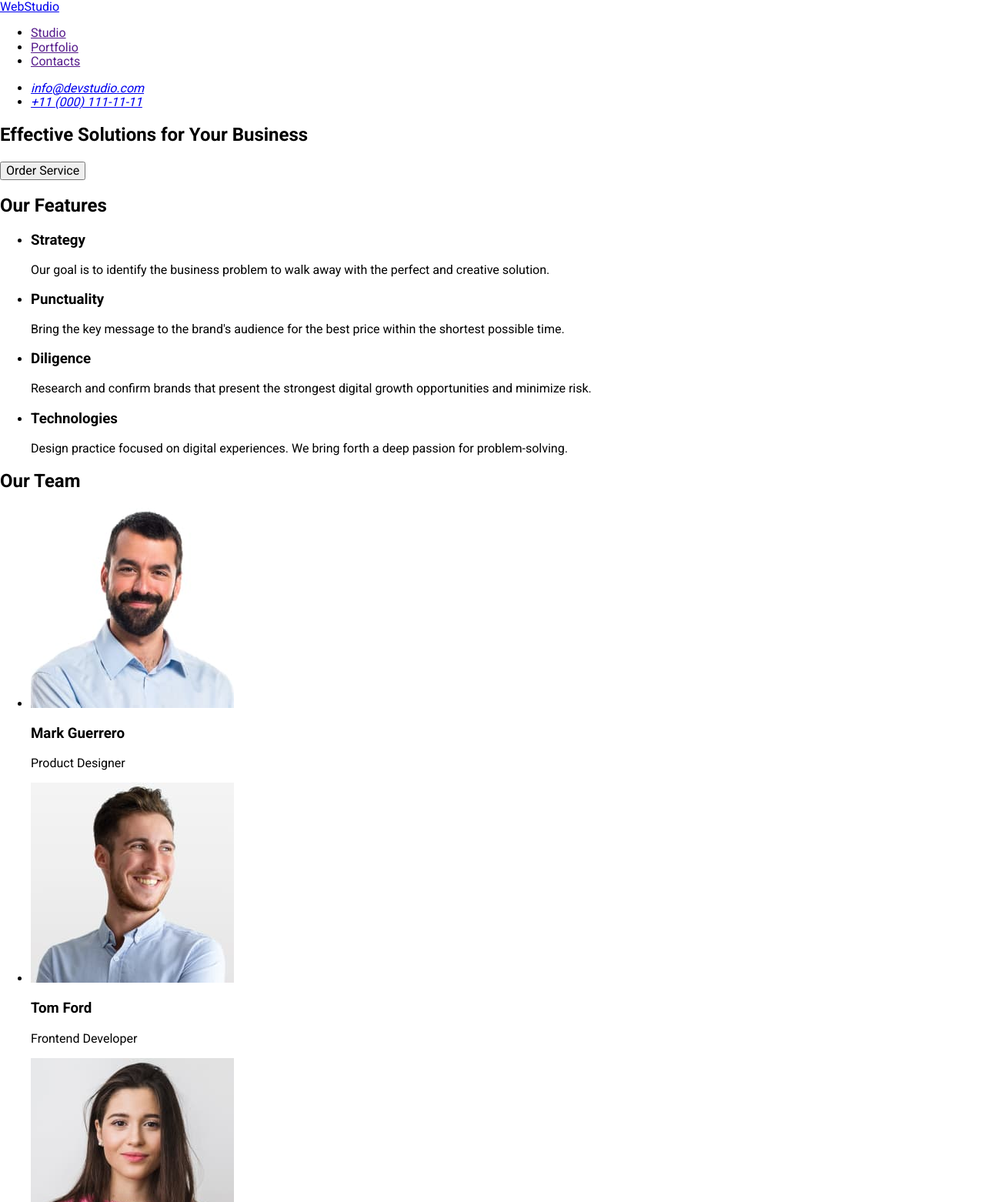
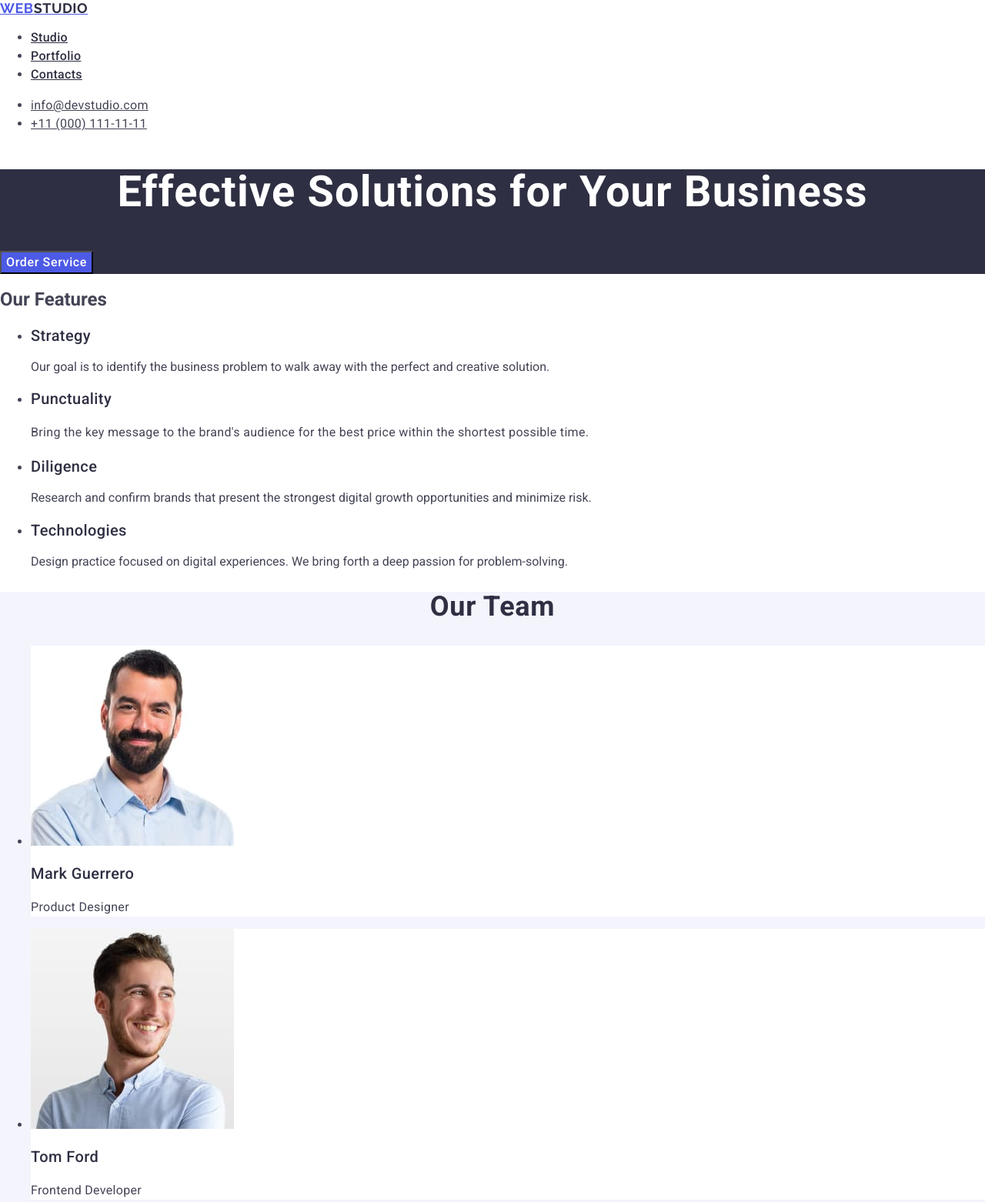
Before and after one commit to leventkoybasi/goit-markup-hw-02, a plain HTML site: page index.html in a window 1280 px wide. Shown: the top 1562 px of the page at 77% size. Drawn offline with nearby package versions, Linux system fonts and the light colour scheme.

Commit message:
Changes made to index.html and style.css.

```diff
--- a/css/styles.css
+++ b/css/styles.css
@@ -18,4 +18,144 @@
 
 body {
   font-family: "Roboto", sans-serif;
+  color: #434455;
+  background-color: #ffffff;
 }
+
+.logo {
+  font-family: "Raleway";
+  font-weight: 700;
+  font-size: 18px;
+  line-height: 1.17;
+  letter-spacing: 0.03em;
+  text-transform: uppercase;
+  color: #4d5ae5;
+}
+.logo-section {
+  color: #2e2f42;
+}
+.list-item {
+  font-weight: 500;
+  font-size: 16px;
+  line-height: 1.5;
+  letter-spacing: 0.02em;
+  color: #2e2f42;
+}
+
+.list-item:hover {
+  color: #404bbf;
+}
+.list-item:focus {
+  color: #404bbf;
+}
+.contact {
+  font-style: normal;
+}
+.contact-item {
+  font-size: 16px;
+  line-height: 1.5;
+  letter-spacing: 0.02em;
+  color: #434455;
+}
+.contact-item:hover {
+  color: #404bbf;
+}
+.contact-item:focus {
+  color: #404bbf;
+}
+.section-solution {
+  background-color: #2e2f42;
+}
+.main-title {
+  font-size: 56px;
+  line-height: 1.07;
+  text-align: center;
+  letter-spacing: 0.02em;
+  color: #ffffff;
+}
+.order-button {
+  cursor: pointer;
+  background-color: #4d5ae5;
+  font-family: "Roboto", sans-serif;
+  font-weight: 500;
+  font-size: 16px;
+  line-height: 1.5;
+  letter-spacing: 0.04em;
+  color: #ffffff;
+}
+.order-button:hover {
+  background-color: #404bbf;
+}
+.order-button:focus {
+  background-color: #404bbf;
+}
+
+.features {
+  font-weight: 500;
+  font-size: 20px;
+  line-height: 1.2;
+  letter-spacing: 0.02em;
+  color: #2e2f42;
+}
+.features-text {
+  font-size: 16px;
+  line-height: 1.5;
+  letter-spacing: 0.02em;
+  color: #434455;
+}
+.our-team {
+  background-color: #f4f4fd;
+}
+.our-team-title {
+  font-size: 36px;
+  line-height: 1.11;
+  text-align: center;
+  letter-spacing: 0.02em;
+  text-transform: capitalize;
+  color: #2e2f42;
+}
+.our-team-list-item {
+  background-color: #ffffff;
+}
+.our-team-list-title {
+  font-weight: 500;
+  font-size: 20px;
+  line-height: 1.2;
+  letter-spacing: 0.02em;
+  color: #2e2f42;
+}
+.our-team-text {
+  font-size: 16px;
+  line-height: 1.5;
+  letter-spacing: 0.02em;
+  color: #434455;
+}
+.our-portfolio {
+  font-size: 36px;
+  line-height: 1.11;
+  text-align: center;
+  letter-spacing: 0.02em;
+  text-transform: capitalize;
+  color: #2e2f42;
+}
+.our-portfolio-title {
+  font-weight: 500;
+  font-size: 20px;
+  line-height: 1.2;
+  letter-spacing: 0.02em;
+  color: #2e2f42;
+}
+.our-portfolio-text {
+  font-size: 16px;
+  line-height: 1.5;
+  letter-spacing: 0.02em;
+  color: #434455;
+}
+.site-footer {
+  color: #2e2f42;
+}
+.site-footer-text {
+  line-height: 1.5;
+  color: #f4f4fd;
+  letter-spacing: 0.02em;
+}
--- a/index.html
+++ b/index.html
@@ -19,52 +19,62 @@
   <body>
     <header>
       <nav>
-        <a href="./index.html">WebStudio</a>
+        <a class="logo" href="./index.html"
+          >Web<span class="logo-section">Studio</span></a
+        >
         <ul>
-          <li><a href="">Studio</a></li>
-          <li><a href="">Portfolio</a></li>
-          <li><a href="">Contacts</a></li>
+          <li><a class="list-item" href="./index.html">Studio</a></li>
+          <li><a class="list-item" href="">Portfolio</a></li>
+          <li><a class="list-item" href="">Contacts</a></li>
         </ul>
       </nav>
-      <address>
+      <address class="contact">
         <ul>
-          <li><a href="mailto:info@devstudio.com">info@devstudio.com</a></li>
-          <li><a href="tel:+110001111111">+11 (000) 111-11-11</a></li>
+          <li>
+            <a class="contact-item" href="mailto:info@devstudio.com"
+              >info@devstudio.com</a
+            >
+          </li>
+          <li>
+            <a class="contact-item" href="tel:+110001111111"
+              >+11 (000) 111-11-11</a
+            >
+          </li>
         </ul>
       </address>
     </header>
 
     <main>
-      <section>
-        <h1>Effective Solutions for Your Business</h1>
-        <button type="button">Order Service</button>
+      <section class="section-solution">
+        <h1 class="main-title">Effective Solutions for Your Business</h1>
+        <button class="order-button" type="button">Order Service</button>
       </section>
       <section>
         <h2>Our Features</h2>
         <ul>
           <li>
-            <h3>Strategy</h3>
+            <h3 class="features">Strategy</h3>
             <p>
               Our goal is to identify the business problem to walk away with the
               perfect and creative solution.
             </p>
           </li>
           <li>
-            <h3>Punctuality</h3>
-            <p>
+            <h3 class="features">Punctuality</h3>
+            <p class="features-text">
               Bring the key message to the brand's audience for the best price
               within the shortest possible time.
             </p>
           </li>
           <li>
-            <h3>Diligence</h3>
+            <h3 class="features">Diligence</h3>
             <p>
               Research and confirm brands that present the strongest digital
               growth opportunities and minimize risk.
             </p>
           </li>
           <li>
-            <h3>Technologies</h3>
+            <h3 class="features">Technologies</h3>
             <p>
               Design practice focused on digital experiences. We bring forth a
               deep passion for problem-solving.
@@ -73,35 +83,93 @@
         </ul>
       </section>
 
+      <section class="our-team">
+        <h2 class="our-team-title">Our Team</h2>
+        <ul>
+          <li class="our-team-list-item">
+            <img src="./images/img01.jpg" alt="profile-image01" width="264" />
+            <h3 class="our-team-list-title">Mark Guerrero</h3>
+            <p class="our-team-text">Product Designer</p>
+          </li>
+          <li class="our-team-list-item">
+            <img src="./images/img02.jpg" alt="profile-image02" width="264" />
+            <h3 class="our-team-list-title">Tom Ford</h3>
+            <p class="our-team-text">Frontend Developer</p>
+          </li>
+          <li class="our-team-list-item">
+            <img src="./images/img03.jpg" alt="profile-image03" width="264" />
+            <h3 class="our-team-list-title">Camila Garcia</h3>
+            <p class="our-team-text">Marketing</p>
+          </li>
+          <li class="our-team-list-item">
+            <img src="./images/img04.jpg" alt="profile-image04" width="264" />
+            <h3 class="our-team-list-title">Daniel Wilson</h3>
+            <p class="our-team-text">UI Designer</p>
+          </li>
+        </ul>
+      </section>
       <section>
-        <h2>Our Team</h2>
+        <h2 class="our-portfolio">Our Portfolio</h2>
         <ul>
           <li>
-            <img src="./images/img01.jpg" alt="profile-image01" width="264" />
-            <h3>Mark Guerrero</h3>
-            <p>Product Designer</p>
+            <img src="./images/img05.jpg" alt="banking-app-image" width="360" />
+            <h3 class="our-portfolio-title">Banking App</h3>
+            <p class="our-portfolio-text">App</p>
           </li>
           <li>
-            <img src="./images/img02.jpg" alt="profile-image02" width="264" />
-            <h3>Tom Ford</h3>
-            <p>Frontend Developer</p>
+            <img
+              src="./images/img06.jpg"
+              alt="cashless-payment-image"
+              width="360"
+            />
+            <h3 class="our-portfolio-title">Cashless Payment</h3>
+            <p class="our-portfolio-text">Marketing</p>
           </li>
           <li>
-            <img src="./images/img03.jpg" alt="profile-image03" width="264" />
-            <h3>Camila Garcia</h3>
-            <p>Marketing</p>
+            <img
+              src="./images/img07.jpg"
+              alt="meditation-app-image"
+              width="360"
+            />
+            <h3 class="our-portfolio-title">Meditation App</h3>
+            <p class="our-portfolio-text">App</p>
+          </li>
+
+          <li>
+            <img
+              src="./images/img08.jpg"
+              alt="taxi-service-image"
+              width="360"
+            />
+            <h3 class="our-portfolio-title">Taxi Service</h3>
+            <p class="our-portfolio-text">Marketing</p>
           </li>
           <li>
-            <img src="./images/img04.jpg" alt="profile-image04" width="264" />
-            <h3>Daniel Wilson</h3>
-            <p>UI Designer</p>
+            <img
+              src="./images/img09.jpg"
+              alt="screen-illustrations-image"
+              width="360"
+            />
+            <h3 class="our-portfolio-title">Screen Illustrations</h3>
+            <p class="our-portfolio-text">Design</p>
+          </li>
+          <li>
+            <img
+              src="./images/img10.jpg"
+              alt="online-courses-image"
+              width="360"
+            />
+            <h3 class="our-portfolio-title">Online Courses</h3>
+            <p class="our-portfolio-text">Marketing</p>
           </li>
         </ul>
       </section>
     </main>
-    <footer>
-      <a href="./index.html">WebStudio</a>
-      <p>
+    <footer class="site-footer">
+      <a class="logo" href="./index.html"
+        >Web<span class="logo-section">Studio</span></a
+      >
+      <p class="site-footer-text">
         Increase the flow of customers and sales for your business with digital
         marketing & growth solutions.
       </p>
```
Also changed, not shown: images/img05.jpg (added), images/img06.jpg (added), images/img07.jpg (added), images/img08.jpg (added), images/img09.jpg (added), images/img10.jpg (added), 2 other files.
